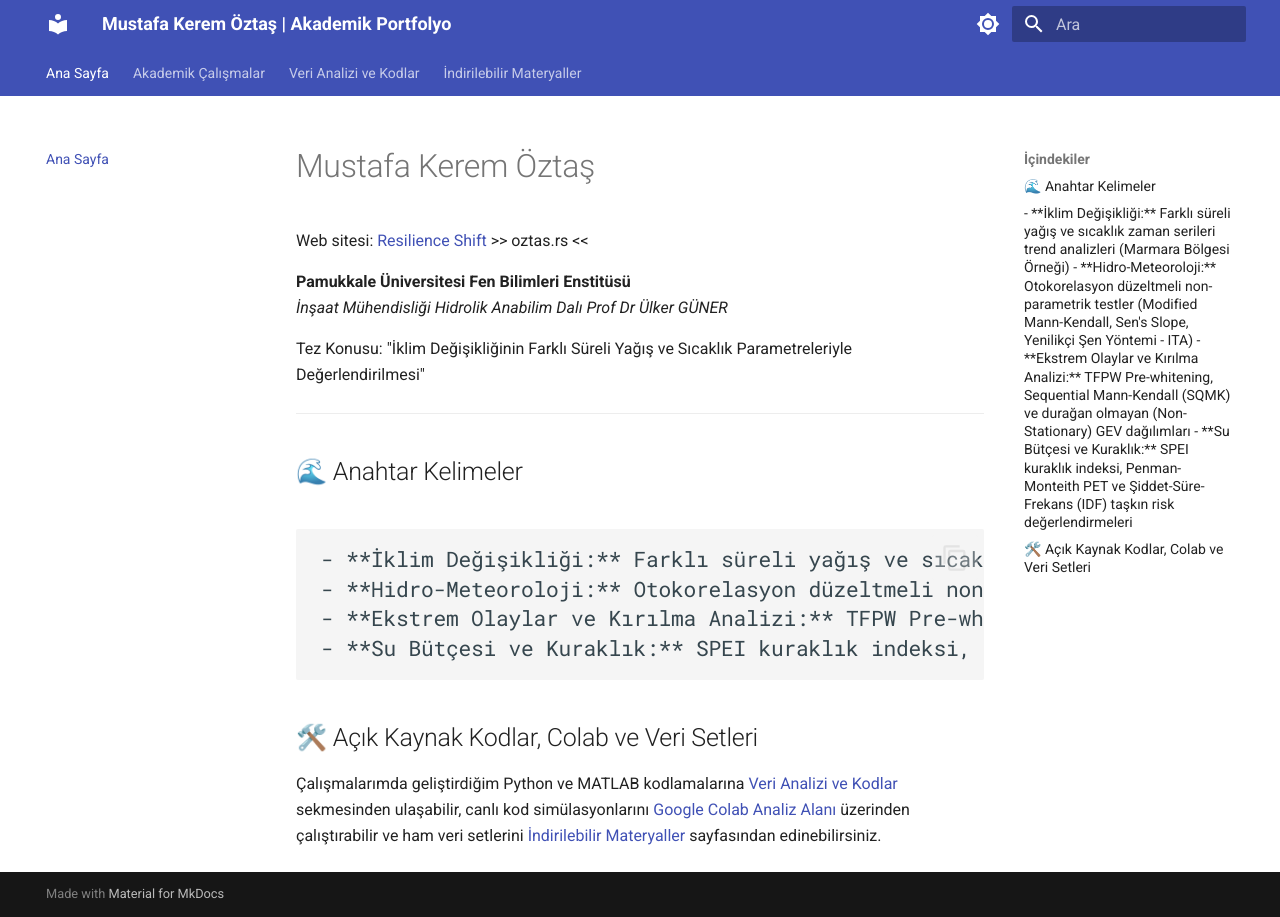
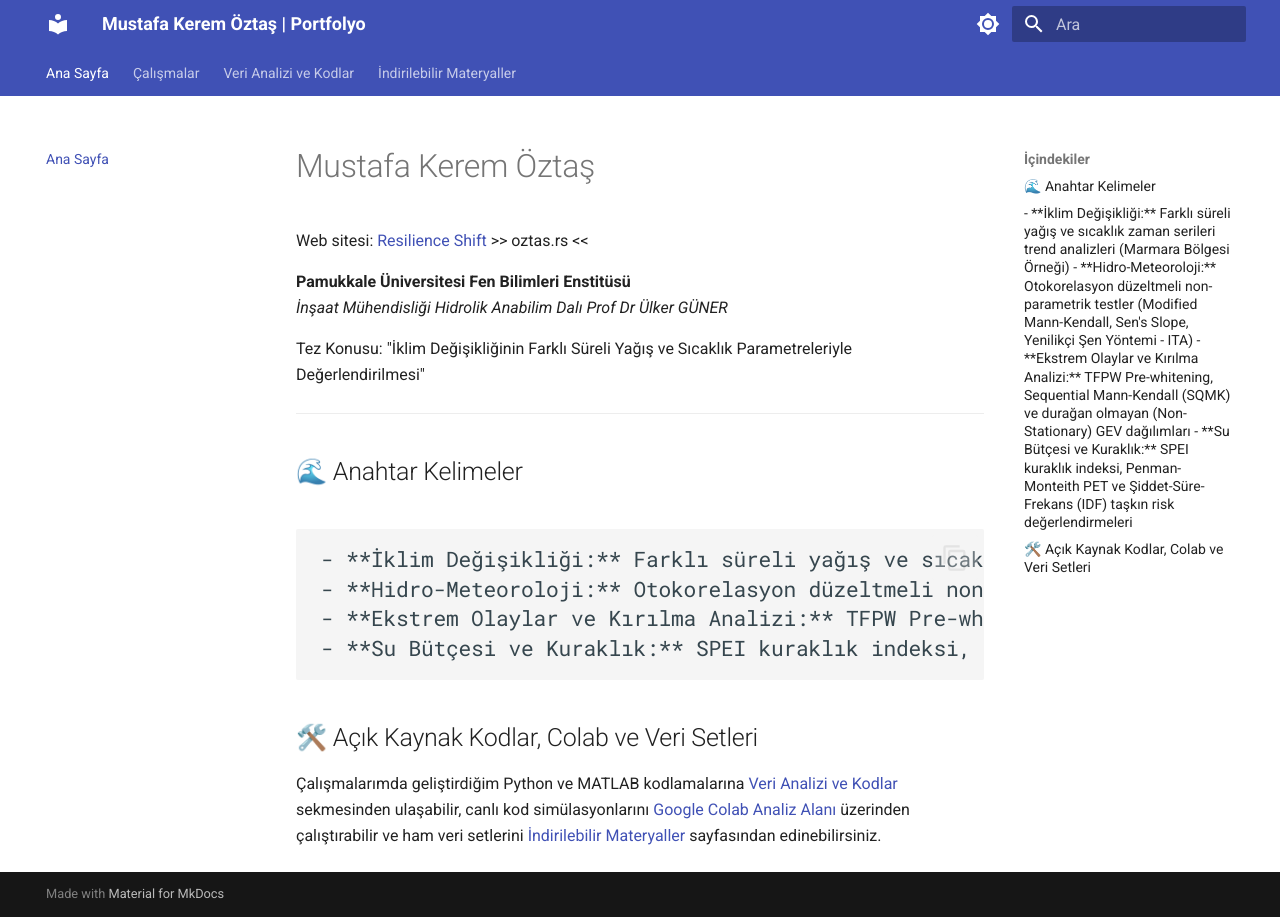
Before and after one commit to mkoztas/mkoztas.github.io, an MkDocs documentation site: the page built from docs/index.md, in a window 1280 px wide. Built offline with MkDocs 1.6.1 and Material for MkDocs 9.7.7, drawn with Linux system fonts in a browser that asks for light colours.

Commit message:
Update mkdocs.yml

```diff
--- a/mkdocs.yml
+++ b/mkdocs.yml
@@ -1,4 +1,4 @@
-site_name: Mustafa Kerem Öztaş | Akademik Portfolyo
+site_name: Mustafa Kerem Öztaş | Portfolyo
 site_description: İklim Değişikliği, Hidro-Meteoroloji ve Su Kaynakları Analiz Portalı
 site_author: Mustafa Kerem Öztaş
 site_url: https://mkoztas.github.io/
@@ -48,8 +48,8 @@ extra_javascript:
 
 nav:
   - Ana Sayfa: index.md
-  - Akademik Çalışmalar:
-      - Tez Çalışması: docs/tez.md
+  - Çalışmalar:
+      - YL Tez Çalışması: docs/yltez.md
       - Literatür Özeti: docs/literatur.md
   - Veri Analizi ve Kodlar:
       - Trend ve Kırılma Analizi: docs/kodlar/trend-analizi.md
```
